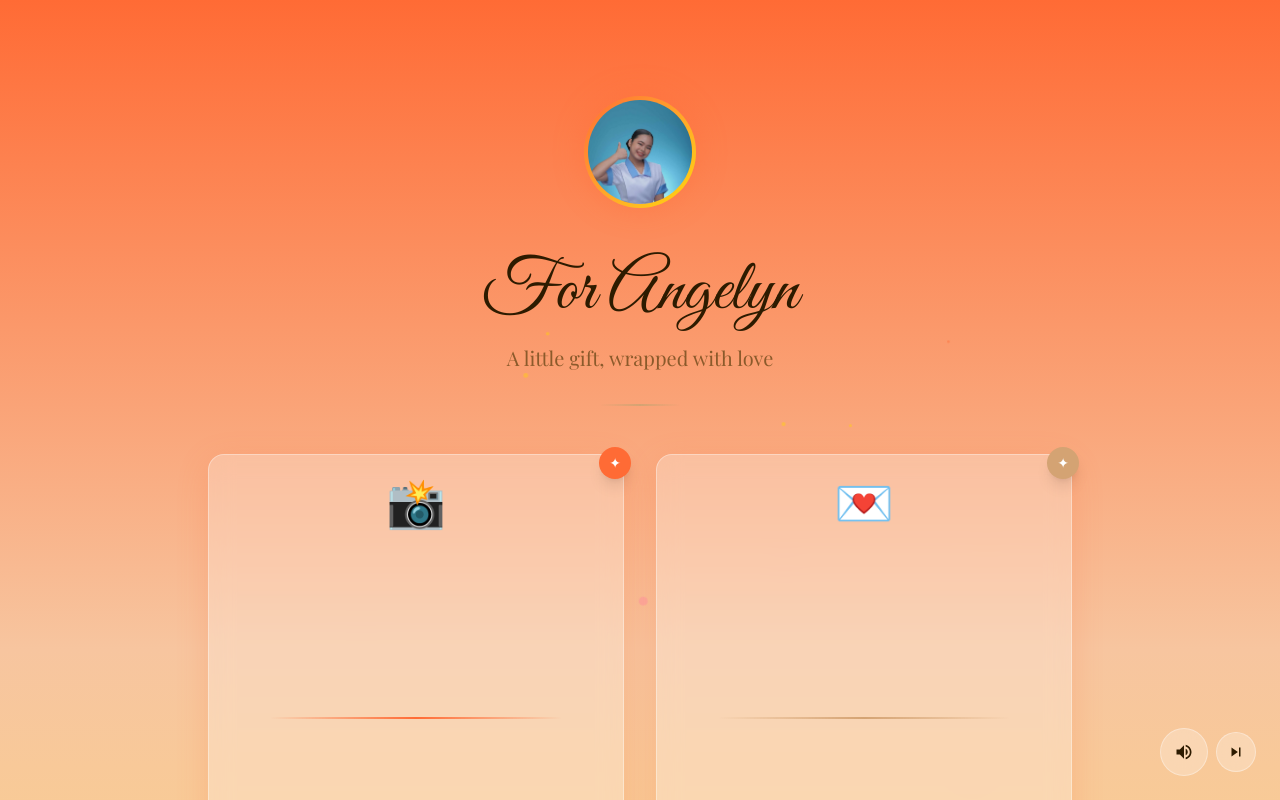
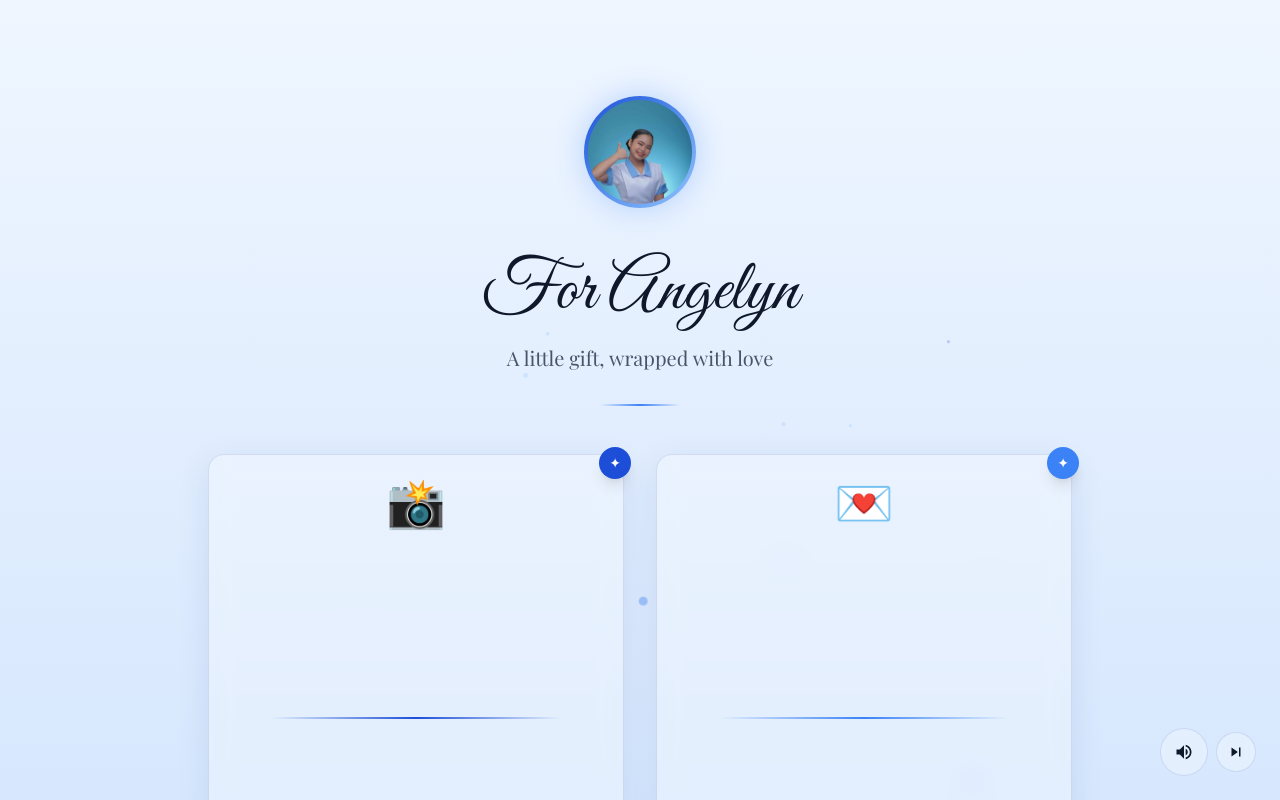
Before and after one commit to anishinsei-343030/Jasper-Pilar2, a Next.js app: page / in a window 1280 px wide. Shown: the top 800 px of the page. Built offline with nearby package versions, Linux system fonts and the light colour scheme; a web font is replaced by a local one.

Commit message:
Refactor palette: royal blue + baby blue premium minimalist theme

```diff
--- a/src/app/globals.css
+++ b/src/app/globals.css
@@ -5,41 +5,39 @@
   --font-inter: "Inter", sans-serif;
   --font-great-vibes: "Great Vibes", cursive;
 
-  --color-sunset: var(--sunset);
-  --color-sunset-light: var(--sunset-light);
-  --color-sunset-dark: var(--sunset-dark);
-  --color-gold: var(--gold);
-  --color-coral: var(--coral);
-  --color-peach: var(--peach);
-  --color-ember: var(--ember);
+  --color-royal-deep: var(--royal-deep);
+  --color-royal: var(--royal);
+  --color-royal-mid: var(--royal-mid);
+  --color-baby: var(--baby);
+  --color-baby-light: var(--baby-light);
+  --color-baby-pale: var(--baby-pale);
   --color-text-primary: var(--text-primary);
   --color-text-secondary: var(--text-secondary);
   --color-text-muted: var(--text-muted);
 }
 
 :root {
-  --sunset: #ff6b35;
-  --sunset-light: #f7c59f;
-  --sunset-dark: #c73e1d;
-  --gold: #d4a373;
-  --coral: #ff8fa3;
-  --peach: #ffe66d;
-  --ember: #ff4500;
+  --royal-deep: #0F172A;
+  --royal: #1D4ED8;
+  --royal-mid: #3B82F6;
+  --baby: #93C5FD;
+  --baby-light: #BFDBFE;
+  --baby-pale: #DBEAFE;
 
-  --bg-gradient-start: #ff6b35;
-  --bg-gradient-mid: #f7c59f;
-  --bg-gradient-end: #ffe66d;
+  --bg-gradient-start: #EFF6FF;
+  --bg-gradient-mid: #DBEAFE;
+  --bg-gradient-end: #BFDBFE;
 
-  --glass: rgba(255, 255, 255, 0.25);
-  --glass-border: rgba(255, 255, 255, 0.35);
-  --glass-hover: rgba(255, 255, 255, 0.4);
+  --glass: rgba(255, 255, 255, 0.3);
+  --glass-border: rgba(30, 58, 138, 0.12);
+  --glass-hover: rgba(255, 255, 255, 0.5);
 
-  --text-primary: #2d1b00;
-  --text-secondary: #8b5a2b;
-  --text-muted: #a67c52;
+  --text-primary: #0F172A;
+  --text-secondary: #475569;
+  --text-muted: #64748B;
 
-  --box-shadow: 0 8px 32px rgba(255, 107, 53, 0.2);
-  --glow-warm: 0 0 30px rgba(255, 107, 53, 0.3);
+  --box-shadow: 0 8px 32px rgba(30, 58, 138, 0.1);
+  --glow-blue: 0 0 30px rgba(59, 130, 246, 0.25);
 
   --radius: 16px;
   --transition: 0.5s cubic-bezier(0.34, 1.56, 0.64, 1);
@@ -68,8 +66,8 @@ h1, h2, h3, h4, h5, h6 {
 }
 
 ::selection {
-  background: rgba(255, 107, 53, 0.3);
-  color: #2d1b00;
+  background: rgba(59, 130, 246, 0.2);
+  color: #0F172A;
 }
 
 ::-webkit-scrollbar {
@@ -79,18 +77,18 @@ h1, h2, h3, h4, h5, h6 {
   background: transparent;
 }
 ::-webkit-scrollbar-thumb {
-  background: rgba(255, 107, 53, 0.25);
+  background: rgba(30, 58, 138, 0.15);
   border-radius: 3px;
 }
 ::-webkit-scrollbar-thumb:hover {
-  background: rgba(255, 107, 53, 0.4);
+  background: rgba(30, 58, 138, 0.3);
 }
 
-@keyframes emberFloat {
+@keyframes sparkleFloat {
   0%, 100% { transform: translateY(0) translateX(0) scale(1); opacity: 0; }
-  10% { opacity: 0.6; }
-  50% { transform: translateY(-40vh) translateX(20px) scale(0.6); opacity: 0.4; }
-  90% { opacity: 0.2; }
+  10% { opacity: 0.5; }
+  50% { transform: translateY(-40vh) translateX(20px) scale(0.6); opacity: 0.3; }
+  90% { opacity: 0.1; }
   100% { transform: translateY(-80vh) translateX(-10px) scale(0.2); opacity: 0; }
 }
 
@@ -99,19 +97,9 @@ h1, h2, h3, h4, h5, h6 {
   50% { transform: translateY(-8px); }
 }
 
-@keyframes lidOpen {
-  0% { transform: rotateX(0); }
-  100% { transform: rotateX(-110deg); }
-}
-
-@keyframes ribbonFall {
-  0% { transform: translateY(0) rotate(0); opacity: 1; }
-  100% { transform: translateY(60px) rotate(20deg); opacity: 0; }
-}
-
 @keyframes glowPulse {
-  0%, 100% { box-shadow: 0 0 20px rgba(255, 107, 53, 0.2); }
-  50% { box-shadow: 0 0 40px rgba(255, 107, 53, 0.5); }
+  0%, 100% { box-shadow: 0 0 20px rgba(59, 130, 246, 0.15); }
+  50% { box-shadow: 0 0 40px rgba(59, 130, 246, 0.35); }
 }
 
 @layer utilities {
@@ -121,8 +109,8 @@ h1, h2, h3, h4, h5, h6 {
   .font-serif {
     font-family: var(--font-playfair), serif;
   }
-  .glow-warm {
-    box-shadow: 0 0 30px rgba(255, 107, 53, 0.4);
+  .glow-blue {
+    box-shadow: 0 0 30px rgba(59, 130, 246, 0.3);
   }
   .glass {
     background: var(--glass);
--- a/src/components/FloatingEmbers.tsx
+++ b/src/components/FloatingEmbers.tsx
@@ -17,9 +17,9 @@ export function FloatingEmbers({ count = 20 }) {
               bottom: `${Math.random() * 30}%`,
               width: `${size}px`,
               height: `${size}px`,
-              background: i % 3 === 0 ? '#ff6b35' : i % 3 === 1 ? '#ff8fa3' : '#ffd700',
+              background: i % 3 === 0 ? '#1D4ED8' : i % 3 === 1 ? '#3B82F6' : '#93C5FD',
               opacity: 0,
-              animation: `emberFloat ${duration}s ease-in-out ${delay}s infinite`,
+              animation: `sparkleFloat ${duration}s ease-in-out ${delay}s infinite`,
             }}
           />
         )
--- a/src/components/GiftBox.tsx
+++ b/src/components/GiftBox.tsx
@@ -33,8 +33,8 @@ export function GiftBox({ label, tagline, emoji, color, index, onClick }: GiftBo
         />
 
         <div className="text-center">
-          <h3 className="text-xl font-heading text-[#2d1b00] mb-1">{label}</h3>
-          <p className="text-xs font-serif text-[#8b5a2b]/70">{tagline}</p>
+          <h3 className="text-xl font-heading text-[#0F172A] mb-1">{label}</h3>
+          <p className="text-xs font-serif text-[#475569]/70">{tagline}</p>
         </div>
 
         <div
--- a/src/components/GiftOverlay.tsx
+++ b/src/components/GiftOverlay.tsx
@@ -40,7 +40,7 @@ export function GiftOverlay({ isOpen, onClose, title, color, children }: GiftOve
               <h2 className="text-2xl font-heading" style={{ color }}>{title}</h2>
               <button
                 onClick={onClose}
-                className="w-10 h-10 rounded-full bg-white/20 hover:bg-white/30 flex items-center justify-center text-[#2d1b00] transition-colors"
+                className="w-10 h-10 rounded-full bg-white/20 hover:bg-white/30 flex items-center justify-center text-[#0F172A] transition-colors"
               >
                 <svg width="20" height="20" viewBox="0 0 24 24" fill="none" stroke="currentColor" strokeWidth="2">
                   <path d="M18 6L6 18M6 6l12 12" />
--- a/src/components/LetterContent.tsx
+++ b/src/components/LetterContent.tsx
@@ -39,7 +39,7 @@ export function LetterContent() {
             {letterContent.split('\n\n').map((paragraph, i) => (
               <motion.p
                 key={i}
-                className="font-serif text-[#2d1b00] leading-relaxed mb-4 last:mb-0"
+                className="font-serif text-[#0F172A] leading-relaxed mb-4 last:mb-0"
                 initial={{ opacity: 0, y: 10 }}
                 animate={{ opacity: 1, y: 0 }}
                 transition={{ delay: i * 0.2 }}
--- a/src/components/MusicToggle.tsx
+++ b/src/components/MusicToggle.tsx
@@ -21,7 +21,7 @@ export function MusicToggle() {
   return (
     <div className="fixed bottom-6 right-6 z-50 flex items-center gap-2">
       <motion.button
-        className="w-12 h-12 rounded-full glass flex items-center justify-center text-[#2d1b00] hover:bg-white/40 transition-colors"
+        className="w-12 h-12 rounded-full glass flex items-center justify-center text-[#0F172A] hover:bg-white/40 transition-colors"
         whileHover={{ scale: 1.1 }}
         whileTap={{ scale: 0.9 }}
         onClick={handleToggle}
@@ -38,7 +38,7 @@ export function MusicToggle() {
         )}
       </motion.button>
       <motion.button
-        className="w-10 h-10 rounded-full glass flex items-center justify-center text-[#2d1b00] hover:bg-white/40 transition-colors"
+        className="w-10 h-10 rounded-full glass flex items-center justify-center text-[#0F172A] hover:bg-white/40 transition-colors"
         whileHover={{ scale: 1.1 }}
         whileTap={{ scale: 0.9 }}
         onClick={skip}
--- a/src/components/SunsetHero.tsx
+++ b/src/components/SunsetHero.tsx
@@ -11,7 +11,7 @@ export function SunsetHero() {
         transition={{ duration: 1.2, ease: 'easeOut' }}
         className="mb-6"
       >
-        <div className="w-28 h-28 mx-auto mb-6 rounded-full bg-gradient-to-br from-[#ff6b35] to-[#ffd700] p-[4px] shadow-lg glow-warm">
+        <div className="w-28 h-28 mx-auto mb-6 rounded-full bg-gradient-to-br from-[#1D4ED8] to-[#93C5FD] p-[4px] shadow-lg glow-blue">
           <div className="w-full h-full rounded-full overflow-hidden">
             <img
               src="/photos/MainProfile.jpg"
@@ -23,7 +23,7 @@ export function SunsetHero() {
       </motion.div>
 
       <motion.h1
-        className="text-5xl sm:text-6xl md:text-7xl font-heading text-[#2d1b00] mb-4"
+        className="text-5xl sm:text-6xl md:text-7xl font-heading text-[#0F172A] mb-4"
         initial={{ opacity: 0, y: 20 }}
         animate={{ opacity: 1, y: 0 }}
         transition={{ duration: 1, delay: 0.3 }}
@@ -32,7 +32,7 @@ export function SunsetHero() {
       </motion.h1>
 
       <motion.p
-        className="text-lg sm:text-xl font-serif text-[#8b5a2b] max-w-md"
+        className="text-lg sm:text-xl font-serif text-[#475569] max-w-md"
         initial={{ opacity: 0 }}
         animate={{ opacity: 1 }}
         transition={{ duration: 1, delay: 0.8 }}
@@ -41,7 +41,7 @@ export function SunsetHero() {
       </motion.p>
 
       <motion.div
-        className="mt-8 w-20 h-[2px] rounded-full bg-gradient-to-r from-transparent via-[#d4a373] to-transparent"
+        className="mt-8 w-20 h-[2px] rounded-full bg-gradient-to-r from-transparent via-[#3B82F6] to-transparent"
         initial={{ scaleX: 0 }}
         animate={{ scaleX: 1 }}
         transition={{ duration: 1, delay: 1.2 }}
--- a/src/components/WishesContent.tsx
+++ b/src/components/WishesContent.tsx
@@ -19,8 +19,8 @@ export function WishesContent() {
           animate={{ opacity: 1, x: 0 }}
           transition={{ delay: i * 0.1 }}
         >
-          <h3 className="text-lg font-heading text-[#2d1b00] mb-2">{wish.title}</h3>
-          <p className="font-serif text-[#8b5a2b] text-sm leading-relaxed">{wish.text}</p>
+          <h3 className="text-lg font-heading text-[#0F172A] mb-2">{wish.title}</h3>
+          <p className="font-serif text-[#475569] text-sm leading-relaxed">{wish.text}</p>
         </motion.div>
       ))}
     </motion.div>
--- a/src/lib/messages.ts
+++ b/src/lib/messages.ts
@@ -4,28 +4,28 @@ export const boxes = [
     label: 'Precious Moments',
     tagline: 'Memories we carry',
     emoji: '📸',
-    color: '#ff6b35',
+    color: '#1D4ED8',
   },
   {
     id: 'letter',
     label: 'From the Heart',
     tagline: 'Words I mean',
     emoji: '💌',
-    color: '#d4a373',
+    color: '#3B82F6',
   },
   {
     id: 'wishes',
     label: 'Starry Dreams',
     tagline: 'For you, always',
     emoji: '⭐',
-    color: '#ff8fa3',
+    color: '#93C5FD',
   },
   {
     id: 'finale',
     label: 'One More Thing',
     tagline: 'A little surprise',
     emoji: '🎁',
-    color: '#c73e1d',
+    color: '#0F172A',
   },
 ]
 
```
Also changed, not shown: src/components/FinaleContent.tsx (+5 -5 lines).
